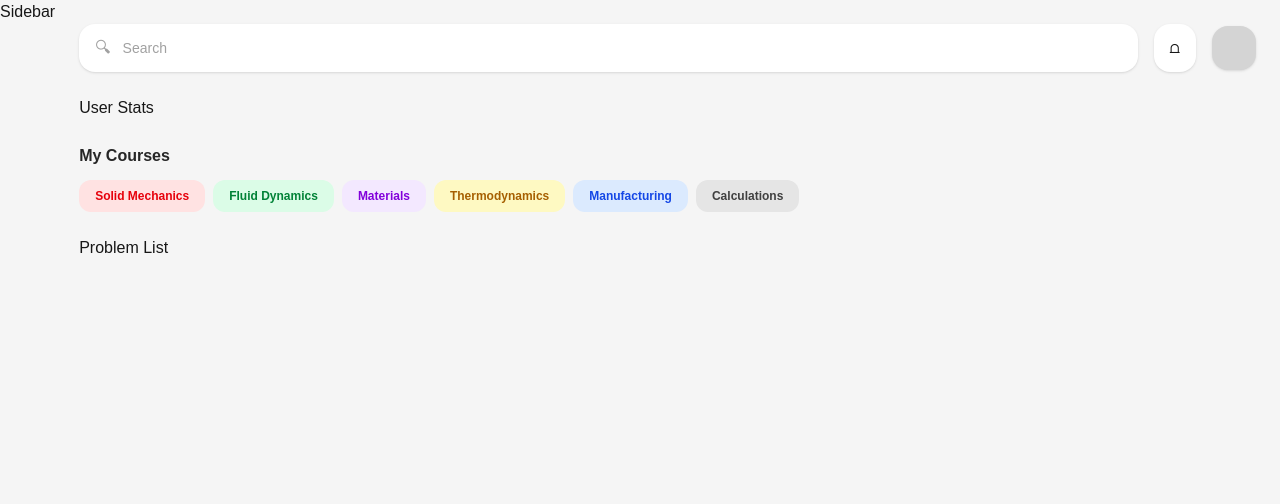
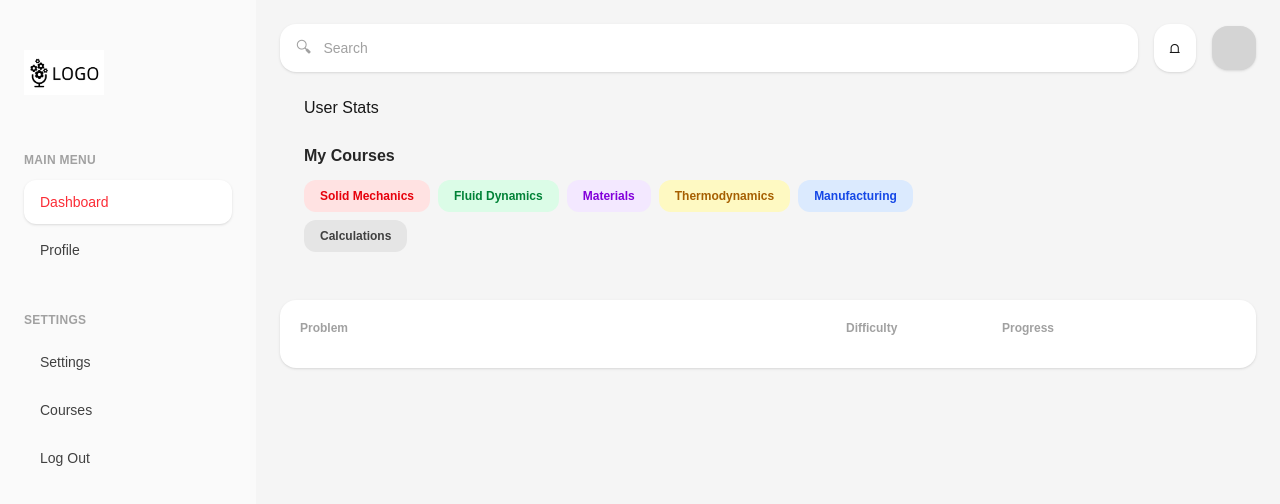
Before and after one commit to besophiayang/nwHacks2026, a Next.js app: page /dashboard in a window 1280 px wide. Shown: the top 504 px of the page. Built offline with nearby package versions, Linux system fonts and the light colour scheme; no server answers.

Commit message:
Added sidebar and empty problem list

```diff
--- a/app/dashboard/page.tsx
+++ b/app/dashboard/page.tsx
@@ -6,26 +6,32 @@ import ProblemList from "@/components/dashboard/ProblemList";
 
 export default function DashboardPage() {
   return (
-    <div className="min-h-screen bg-neutral-100">
-      <div className="flex">
+    <main className="min-h-screen bg-neutral-100">
+      <div className="flex min-h-screen">
         <Sidebar />
 
-        <main className="flex-1 p-6">
+        <div className="flex-1 px-6 pt-6">
           <TopBar />
 
-          <div className="mt-6 grid grid-cols-1 gap-6 lg:grid-cols-3">
+          <div className="mx-auto w-full max-w-6xl p-6">
+            <div className="grid grid-cols-1 gap-6 lg:grid-cols-3">
               <div className="lg:col-span-2">
                 <StatCards />
+
                 <div className="mt-6">
                   <CoursesTabs />
                 </div>
-              <div className="mt-6">
+              </div>
+
+              <div className="hidden lg:block" />
+            </div>
+          </div>
+
+          <div className="mt-6 pb-6">
             <ProblemList />
           </div>
         </div>
       </div>
     </main>
-      </div>
-    </div>
   );
 }
--- a/components/dashboard/ProblemList.tsx
+++ b/components/dashboard/ProblemList.tsx
@@ -1,3 +1,182 @@
+"use client";
+
+import Link from "next/link";
+import { useEffect, useMemo, useState } from "react";
+
+const PASS_SCORE = 60;
+
+type ProblemRow = {
+  id: string;
+  title: string;
+  link: string;
+  category: string;
+  difficulty: string;
+  best_score?: number | null;
+};
+
+function norm(s: string) {
+  return (s ?? "").trim().toLowerCase();
+}
+
+const categoryStyles: Record<
+  string,
+  { stripe: string; title: string; pillBg: string; pillText: string }
+> = {
+  "solid mechanics": {
+    stripe: "bg-pink-400",
+    title: "text-pink-600",
+    pillBg: "bg-pink-50",
+    pillText: "text-pink-700",
+  },
+  "fluid dynamics": {
+    stripe: "bg-green-300",
+    title: "text-green-700",
+    pillBg: "bg-green-50",
+    pillText: "text-green-700",
+  },
+  materials: {
+    stripe: "bg-purple-300",
+    title: "text-purple-700",
+    pillBg: "bg-purple-50",
+    pillText: "text-purple-700",
+  },
+  thermodynamics: {
+    stripe: "bg-orange-300",
+    title: "text-orange-700",
+    pillBg: "bg-orange-50",
+    pillText: "text-orange-700",
+  },
+  manufacturing: {
+    stripe: "bg-blue-300",
+    title: "text-blue-700",
+    pillBg: "bg-blue-50",
+    pillText: "text-blue-700",
+  },
+  calculations: {
+    stripe: "bg-neutral-400",
+    title: "text-neutral-700",
+    pillBg: "bg-neutral-100",
+    pillText: "text-neutral-700",
+  },
+};
+
+function difficultyPill(difficultyRaw: string) {
+  const d = norm(difficultyRaw);
+  if (d === "easy")
+    return { text: "Easy", cls: "bg-emerald-50 text-emerald-700 border-emerald-100" };
+  if (d === "medium")
+    return { text: "Medium", cls: "bg-amber-50 text-amber-700 border-amber-100" };
+  return { text: "Hard", cls: "bg-rose-50 text-rose-700 border-rose-100" };
+}
+
 export default function ProblemList() {
-    return (<div>Problem List</div>);
+  const [problems, setProblems] = useState<ProblemRow[]>([]);
+  const [savingId, setSavingId] = useState<string | null>(null);
+
+  useEffect(() => {
+    let alive = true;
+    fetch("/api/dashboard", { cache: "no-store" })
+      .then((r) => r.json())
+      .then((d) => {
+        if (!alive) return;
+        setProblems(d.problems ?? []);
+      })
+      .catch(() => {});
+    return () => {
+      alive = false;
+    };
+  }, []);
+
+  const rows = useMemo(() => {
+    return (problems ?? []).map((p) => {
+      const score = Math.max(0, Math.min(100, Math.round(Number(p.best_score ?? 0))));
+      const solved = score >= PASS_SCORE;
+      return { ...p, score, solved };
+    });
+  }, [problems]);
+
+  return (
+    <div className="rounded-2xl bg-white p-5 shadow-sm">
+      <div className="grid grid-cols-12 text-xs font-semibold text-neutral-400">
+        <div className="col-span-7">Problem</div>
+        <div className="col-span-2">Difficulty</div>
+        <div className="col-span-3">Progress</div>
+      </div>
+
+      <div className="mt-3 space-y-3">
+        {rows.map((p) => {
+          const catKey = norm(p.category);
+          const cat =
+            categoryStyles[catKey] ??
+            ({
+              stripe: "bg-neutral-300",
+              title: "text-neutral-800",
+              pillBg: "bg-neutral-100",
+              pillText: "text-neutral-600",
+            } as const);
+
+          const diff = difficultyPill(p.difficulty);
+          const slug = (p.link ?? "").replace(/^\/+/, "").replace(/^problems\//, "");
+          const href = slug ? `/problems/${slug}` : "#";
+
+          return (
+            <Link key={p.id} href={href} className="block">
+              <div
+                className={[
+                  "grid grid-cols-12 items-center rounded-2xl border border-neutral-100 bg-white p-4",
+                  "transition hover:-translate-y-[1px] hover:shadow-md hover:border-neutral-200",
+                  "active:translate-y-0 active:shadow-sm",
+                ].join(" ")}
+              >
+                <div className="col-span-7 flex gap-4">
+                  <div className={`w-2 rounded-full ${cat.stripe}`} />
+
+                  <div>
+                    <div className="flex items-center gap-2">
+                      <div className={`text-sm font-semibold ${cat.title}`}>{p.title}</div>
+
+                      {p.solved && (
+                        <span className="rounded-full bg-neutral-100 px-2 py-0.5 text-[11px] font-semibold text-neutral-600">
+                          Solved
+                        </span>
+                      )}
+
+                      <span
+                        className={`rounded-full px-2 py-0.5 text-[11px] font-semibold lowercase ${cat.pillBg} ${cat.pillText}`}
+                      >
+                        {catKey || "uncategorized"}
+                      </span>
+                    </div>
+                  </div>
+                </div>
+
+                <div className="col-span-2">
+                  <span
+                    className={`inline-flex items-center rounded-full border px-2 py-1 text-xs font-semibold ${diff.cls}`}
+                  >
+                    {diff.text}
+                  </span>
+                </div>
+
+                <div className="col-span-3">
+                  <div className="flex items-center gap-3">
+                    <div className="h-2 flex-1 rounded-full bg-neutral-200">
+                      <div
+                        className="h-2 rounded-full bg-neutral-500"
+                        style={{ width: `${p.score}%` }}
+                      />
+                    </div>
+
+                    <div className="w-10 text-right text-xs text-neutral-400">
+                      {p.score}%
+                    </div>
+                  </div>
+                </div>
+              </div>
+            </Link>
+          );
+        })}
+      </div>
+    </div>
+  );
 }
--- a/components/dashboard/Sidebar.tsx
+++ b/components/dashboard/Sidebar.tsx
@@ -1,3 +1,90 @@
-export default function SideBar() {
-    return (<div>Sidebar</div>);
+"use client";
+import Link from "next/link";
+import Image from "next/image";
+import Logo from "@/images/Logo.png";
+import { useRouter } from "next/navigation";
+import { getSupabaseBrowserClient } from "@/lib/supabase/browser-client";
+
+
+const mainItems = [
+  { label: "Dashboard", href: "/dashboard", active: true },
+  { label: "Profile", href: "/profile" },
+];
+
+const settings = [
+  { label: "Settings", href: "/settings" },
+  { label: "Courses", href: "/courses" },
+];
+
+export default function Sidebar() {
+    const router = useRouter();
+    const supabase = getSupabaseBrowserClient();
+
+    async function handleLogout() {
+        await supabase.auth.signOut();
+        router.push("/email-password");
+        router.refresh();
+    }
+  return (
+    <aside className="hidden min-h-screen w-64 bg-neutral-50 px-6 py-8 lg:block">
+      <div className="text-2xl font-semibold tracking-tight text-neutral-800">
+        <Image
+                src={Logo}
+                alt="Logo"
+                width={96}
+                height={96}
+                className="h-16 w-16 object-contain sm:h-20 sm:w-20"
+                priority
+              />
+      </div>
+
+      <div className="mt-10">
+        <div className="text-xs font-semibold uppercase tracking-wide text-neutral-400">
+          Main Menu
+        </div>
+
+        <nav className="mt-3 space-y-1">
+          {mainItems.map((item) => (
+            <Link
+              key={item.label}
+              href={item.href}
+              className={[
+                "block rounded-xl px-4 py-3 text-sm",
+                item.active
+                  ? "bg-white text-red-500 shadow-sm"
+                  : "text-neutral-700 hover:bg-white hover:shadow-sm",
+              ].join(" ")}
+            >
+              {item.label}
+            </Link>
+          ))}
+        </nav>
+      </div>
+
+      <div className="mt-10">
+        <div className="text-xs font-semibold uppercase tracking-wide text-neutral-400">
+          Settings
+        </div>
+
+        <nav className="mt-3 space-y-1">
+          {settings.map((item) => (
+            <Link
+              key={item.label}
+              href={item.href}
+              className="block rounded-xl px-4 py-3 text-sm text-neutral-700 hover:bg-white hover:shadow-sm"
+            >
+              {item.label}
+            </Link>
+          ))}
+          <button
+            type="button"
+            onClick={handleLogout}
+            className="block w-full rounded-xl px-4 py-3 text-left text-sm text-neutral-700 hover:bg-white hover:shadow-sm"
+            >
+            Log Out
+            </button>
+        </nav>
+      </div>
+    </aside>
+  );
 }
```
Also changed, not shown: app/api/dashboard/route.ts (added). Lines whose indentation alone changed are shown as unchanged.
